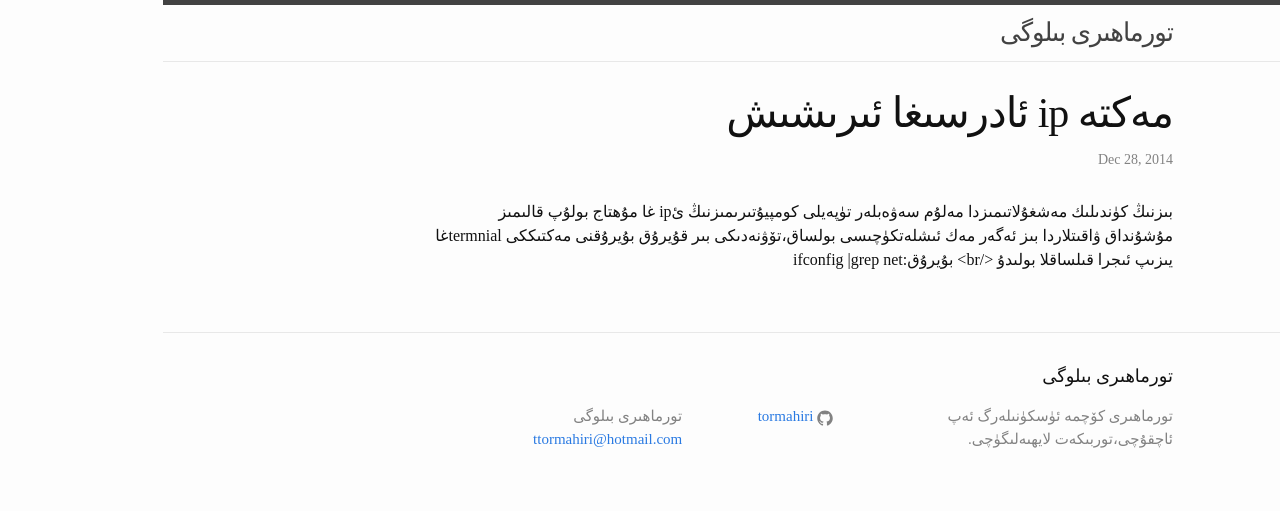
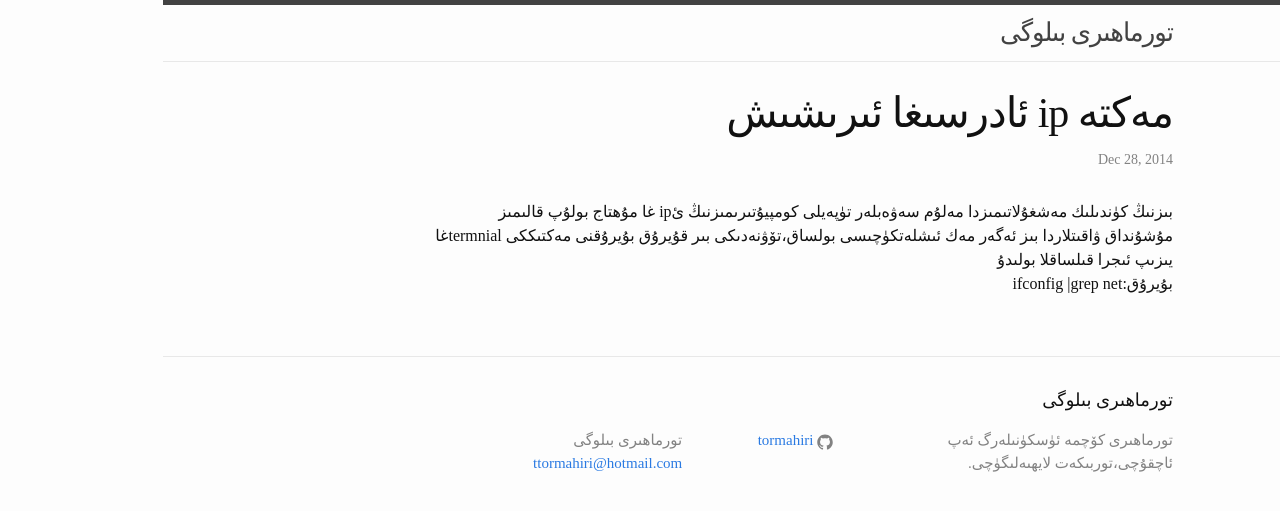
Before and after one commit to tormahiri/blog, a Jekyll site: the page built from _posts/2014-12-28-mac-ipsiini-tipish.markdown, in a window 1280 px wide. Shown: the top 511 px of the page. Built offline with Jekyll 4.4.1, drawn with Linux system fonts in a browser that asks for light colours.

Commit message:
Update 2014-12-28-mac-ipsiini-tipish.markdown

```diff
--- a/_posts/2014-12-28-mac-ipsiini-tipish.markdown
+++ b/_posts/2014-12-28-mac-ipsiini-tipish.markdown
@@ -6,5 +6,5 @@ categories: mac
 ---
 بىزنىڭ كۈندىلىك مەشغۇلاتىمىزدا مەلۇم سەۋەبلەر تۈپەيلى كومپيۇتىرىمىزنىڭ ئip غا مۇھتاج بولۇپ قالىمىز
 مۇشۇنداق ۋاقىتلاردا بىز ئەگەر مەك ئىشلەتكۈچىسى بولساق،تۆۋنەدىكى بىر قۇيرۇق بۇيرۇقنى مەكتىككى termnialغا يىزىپ ئىجرا قىلساقلا بولىدۇ
-</br>
+<br>
 بۇيرۇق:ifconfig |grep net
```
